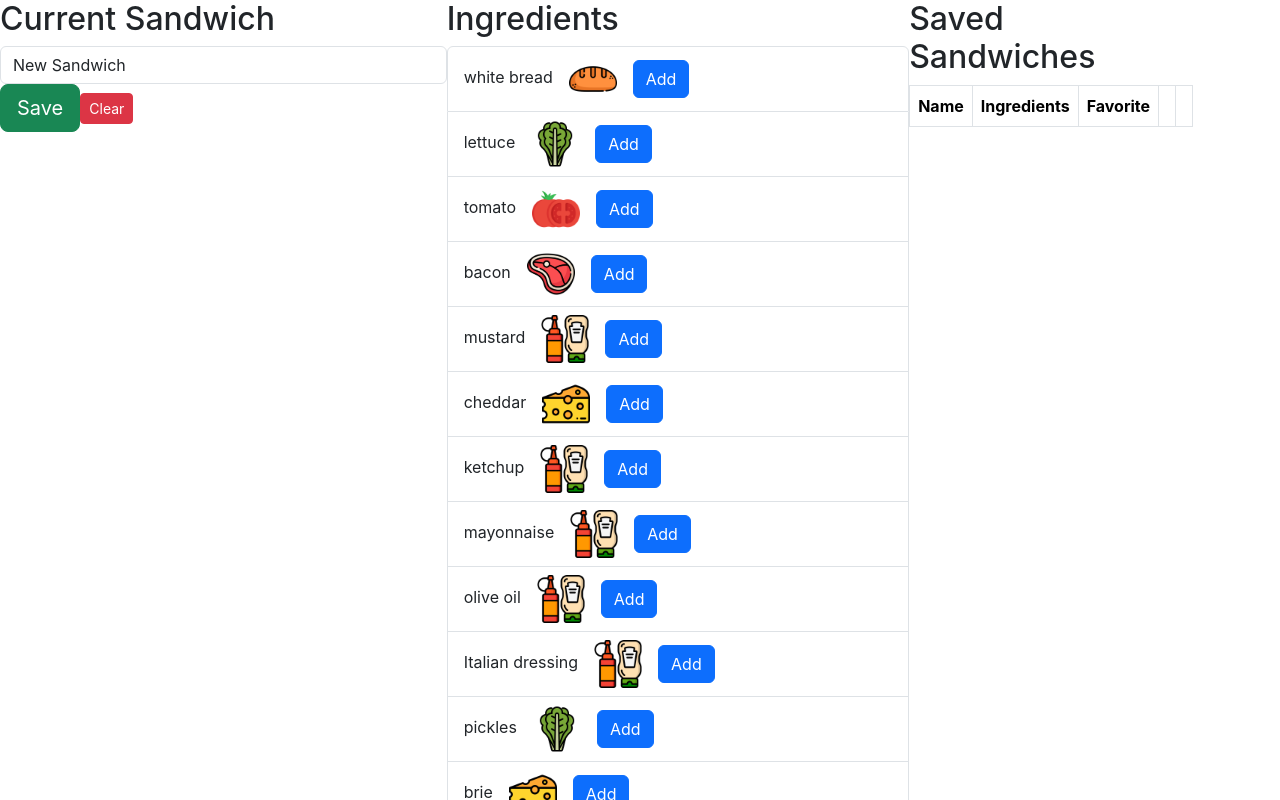
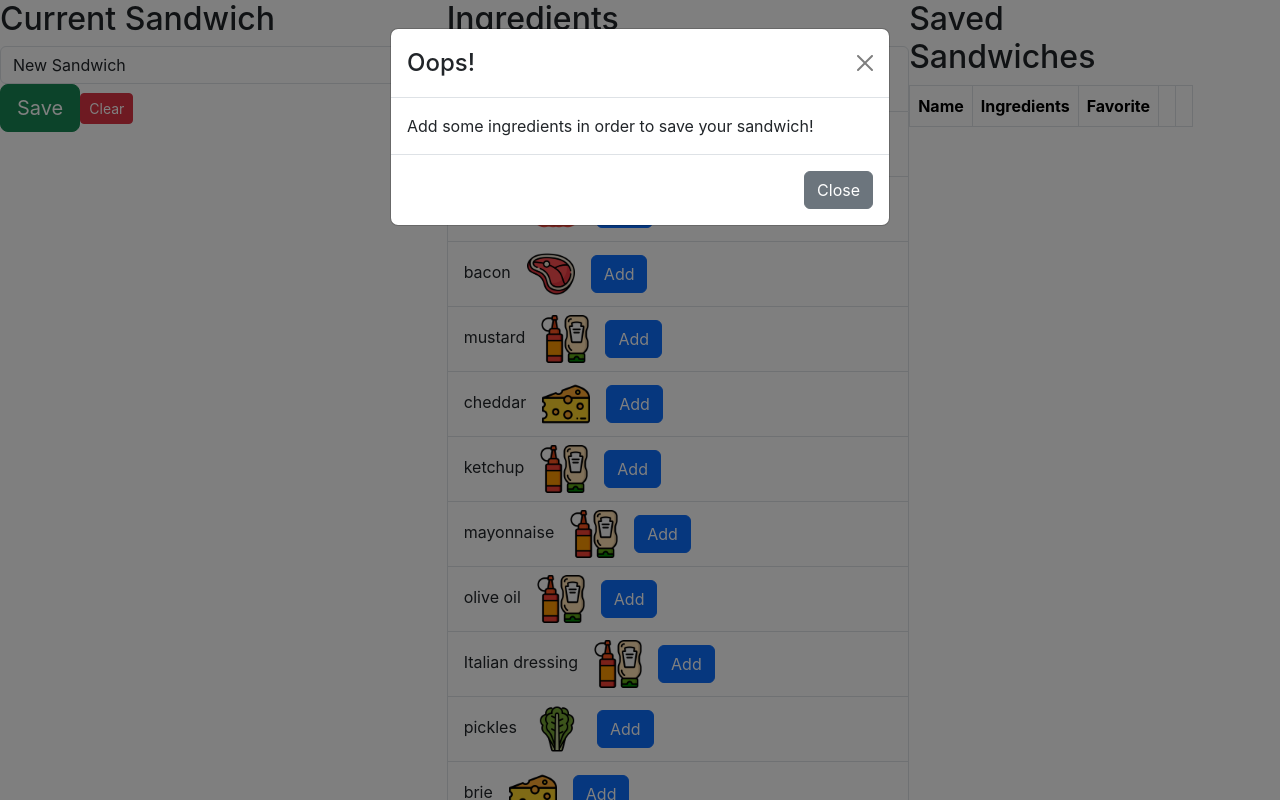
Before and after one commit to mat-lundin/makeasandwich, a React (Create React App) app: page / in a window 1280 px wide. Both pictures are taken after a click on the button "Save". Shown: the top 800 px of the page. Built offline with nearby package versions, Linux system fonts and the light colour scheme.

Commit message:
modal on save with no ingredients

```diff
--- a/src/components/CurrentSandwich.js
+++ b/src/components/CurrentSandwich.js
@@ -1,9 +1,14 @@
 import ListGroup from 'react-bootstrap/ListGroup';
 import Button from 'react-bootstrap/Button';
 import Form from 'react-bootstrap/Form';
+import Modal from 'react-bootstrap/Modal';
+import { useState } from 'react';
 
 const CurrentSandwich = (props)=> {
+    const [show, setShow] = useState(false);
 
+    const handleClose = () => setShow(false);
+    const handleShow = () => setShow(true);
     return (
         <div className='curSand'>
             <h2>Current Sandwich</h2>
@@ -12,6 +17,17 @@ const CurrentSandwich = (props)=> {
             console.log(event.target.value)}}>
             <Form.Control type="text" id="name" value={props.sandwich.name} onFocus={(e)=>e.target.select()} onChange={(e)=> props.updateName(e.target.value)}></Form.Control>
         </Form>
+        <Modal show={show} onHide={handleClose}>
+        <Modal.Header closeButton>
+          <Modal.Title>Oops!</Modal.Title>
+        </Modal.Header>
+        <Modal.Body>Add some ingredients in order to save your sandwich!</Modal.Body>
+        <Modal.Footer>
+          <Button variant="secondary" onClick={handleClose}>
+            Close
+          </Button>
+        </Modal.Footer>
+      </Modal>
         <ListGroup>
             {props.sandwich.ingredients.map((ing,index)=>{
                 return(
@@ -19,7 +35,7 @@ const CurrentSandwich = (props)=> {
                 )
             })}
         </ListGroup>
-        <Button variant="success" size='lg' onClick={()=>props.save()}>Save</Button>
+        <Button variant="success" size='lg' onClick={props.sandwich.ingredients.length<1? handleShow : props.save}>Save</Button>
         <Button variant="danger" size='sm' onClick={()=>props.clearCurrent()}>Clear</Button>{' '}
         </div>
     )
--- a/src/components/saved.js
+++ b/src/components/saved.js
@@ -8,15 +8,17 @@ const Saved = (props) => {
     // remove sandwich from saved
     function remove(item){
         console.log(`itemId = ${item.id}`)
-
+        console.log(`saved length = ${saved.length}`)
         if (saved.length === 1){
-            setSaved(
-                saved.length = 0
-            )} else {
+            const newSaved = [...saved]
+            newSaved.length=0
+            setSaved(()=>{return newSaved})}
+            else {
                 setSaved(
                     saved.filter(s=>
                         s.id !== item.id
                 ))
+                console.log(``)
             }
             console.log(`saved after filter = ${saved[0].id}`)
             window.localStorage.setItem('saved',JSON.stringify(saved))
```
